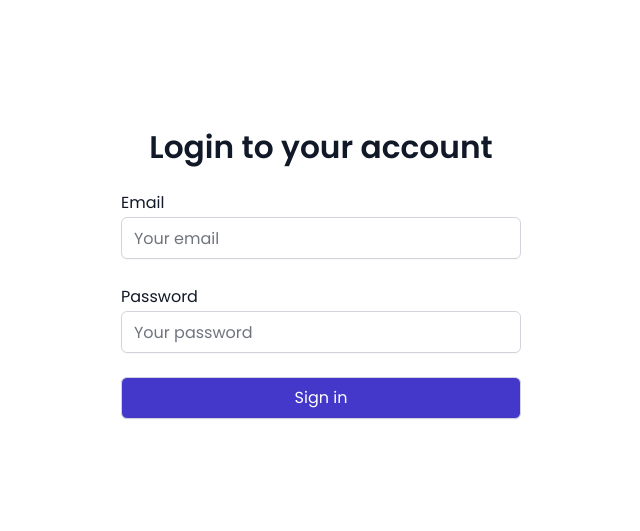
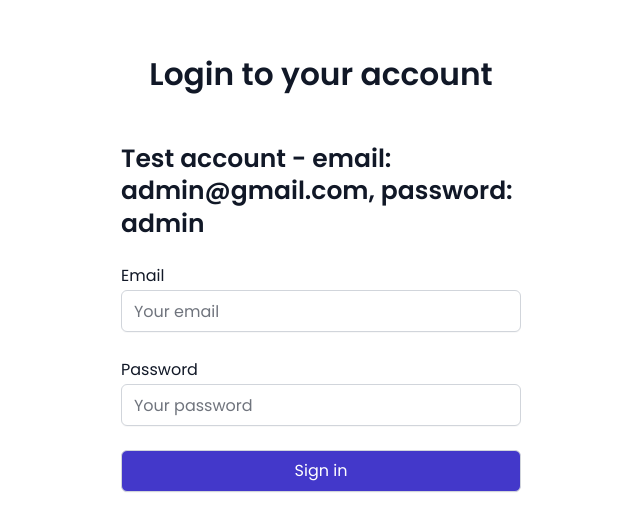
Before and after one commit to dal95/movie-review-admin-dashboard, a React (Vite) app: page /login in a window 1280 px wide. Shown: the part 151-682 px from the top of the page, without its empty margins (319-959 px from the left). Built offline with nearby package versions, Linux system fonts and the light colour scheme.

Commit message:
Add testaccount desc

```diff
--- a/src/pages/Login.jsx
+++ b/src/pages/Login.jsx
@@ -1,8 +1,9 @@
+import { useDispatch, useSelector } from 'react-redux'
+import { useHistory } from 'react-router'
+
 import useForm from '../hooks/useForm'
 import Button from '../components/Button'
 import { authRequest } from '../redux/actions/users'
-import { useDispatch, useSelector } from 'react-redux'
-import { useHistory } from 'react-router'
 
 function Login () {
   const state = useSelector(state => state)
@@ -27,6 +28,7 @@ function Login () {
     <section className='login'>
       <form action='' className='login__form' onSubmit={handleSubmit}>
         <h3>Login to your account</h3>
+        <h4>Test account - email: admin@gmail.com, password: admin</h4>
         <div className='fields'>
           <label htmlFor=''>Email</label>
           <input
```
